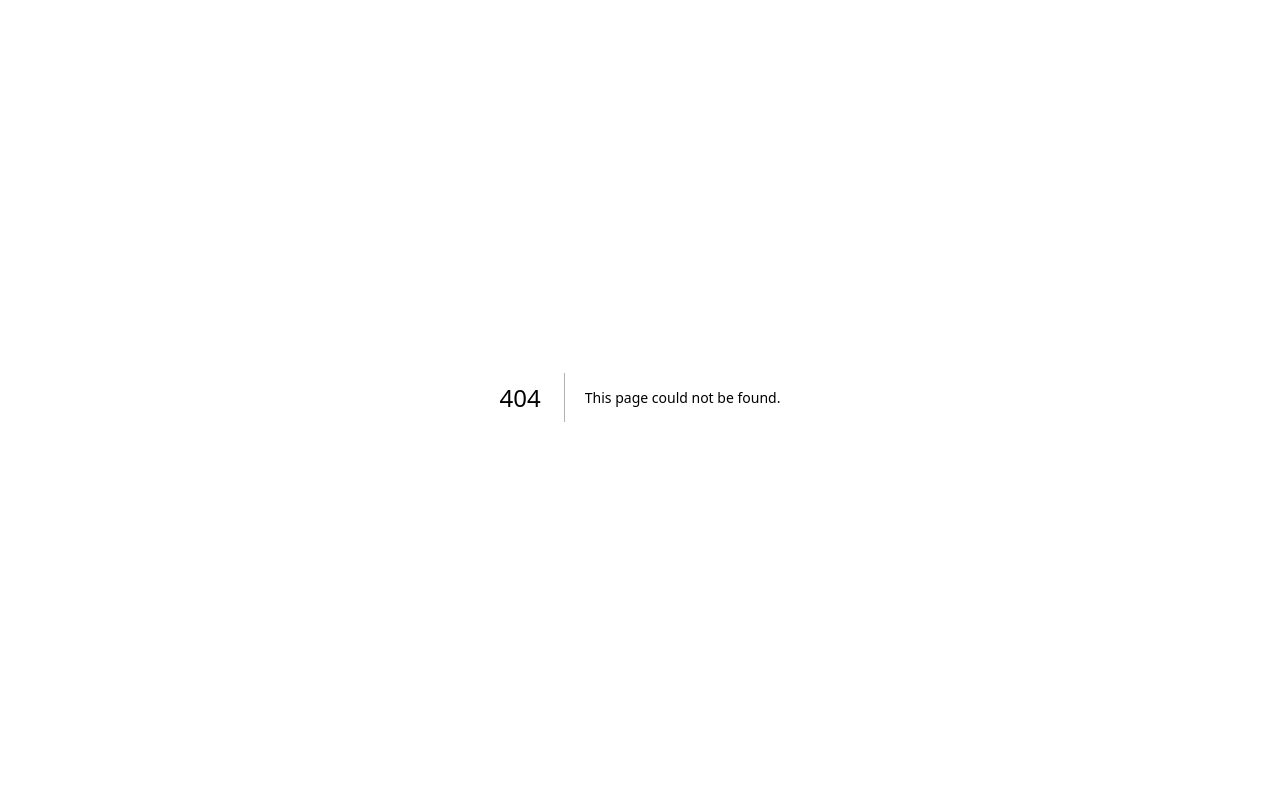
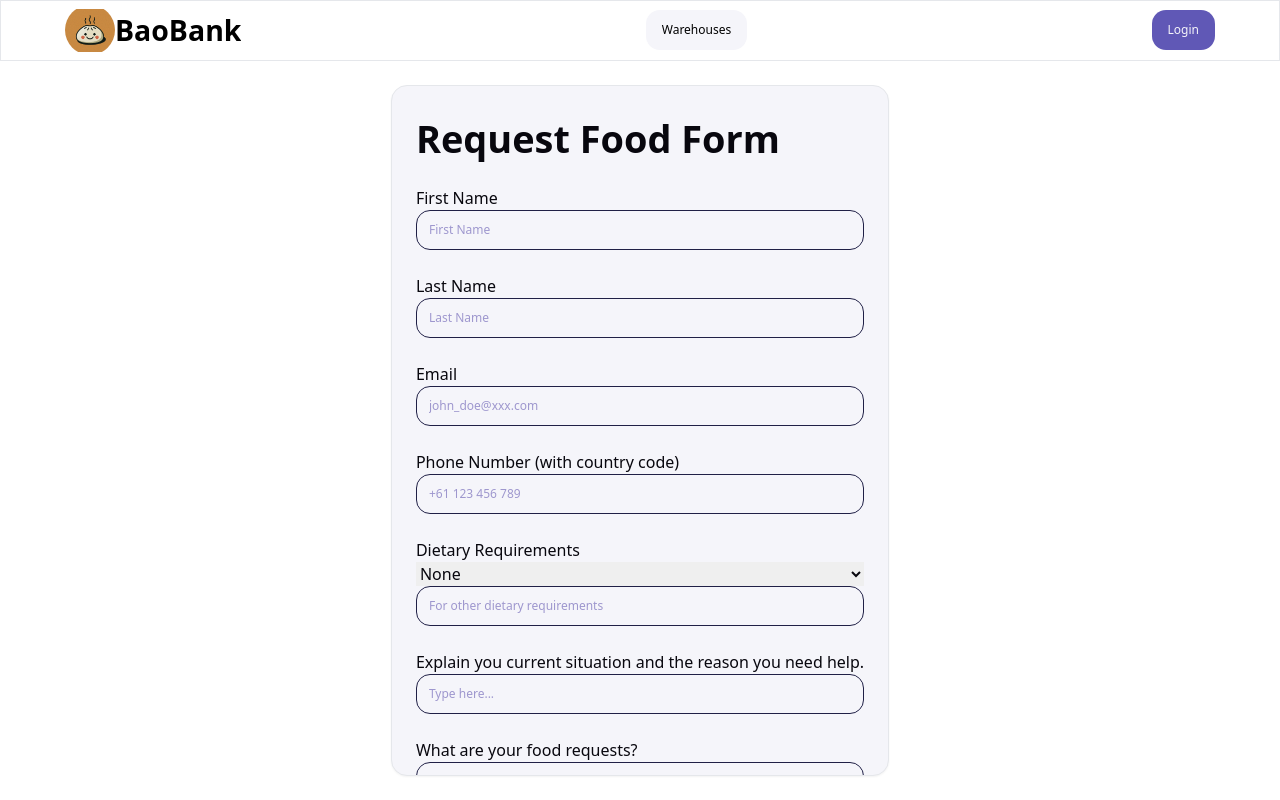
Before and after one commit to bao-warriors/bao-bank, a Next.js app: page /warehouses/1/request in a window 1280 px wide. Before the commit this address had no page. Built offline with nearby package versions, Linux system fonts and the light colour scheme; no server answers.

Commit message:
Create a food request form

```diff
--- a/package.json
+++ b/package.json
@@ -33,6 +33,7 @@
     "react": "18.2.0",
     "react-day-picker": "^8.10.0",
     "react-dom": "18.2.0",
+    "survey-react-ui": "^1.9.137",
     "tailwind-merge": "^2.2.2",
     "tailwindcss-animate": "^1.0.7",
     "zod": "^3.22.4"
--- /dev/null
+++ b/src/app/(admin)/warehouses/[id]/request/page.tsx
@@ -0,0 +1,120 @@
+// const json = {
+//     "elements": [
+//     {
+//         "type": "dropdown",
+//         "name": "dietary",
+//         "title": "Do you have any dietary requirement?",
+//         "isRequired" : true,
+//         "showNoneItem": true,
+//         "showOtherItem": true,
+//         "choices": ["Gluten free", "Dairy free and lactose free", "Vegetarian", "Vegan", "Tree nut and peanut allergies", "Fish and shellfish allergies"]
+// }],
+// "showQuestionNumbers": false,
+// "fitToContainer": true
+// };
+
+import { Card, CardContent, CardHeader } from "@/components/ui/card";
+import { Input } from "@/components/ui/input";
+import { Button } from "@/components/ui/button";
+
+export default function Page() {
+  return (
+    <main className="flex h-full w-full flex-grow flex-col items-center justify-center py-6 ">
+      <Card className="flex flex-col">
+        <CardHeader>
+          <h1 className="text-3xl font-bold">Request Food Form</h1>
+        </CardHeader>
+        <CardContent>
+          <form
+            className={
+              "flex flex-col items-center justify-start gap-6 text-nowrap"
+            }
+          >
+            {" "}
+            {/* First Name  */}
+            <section className={"text-md flex w-full flex-col font-medium"}>
+              First Name
+              <Input
+                type="text"
+                name="first_name"
+                id="first_name"
+                placeholder="First Name"
+              />
+            </section>
+            {/* Last Name  */}
+            <section className={"text-md flex w-full flex-col font-medium"}>
+              Last Name
+              <Input
+                type="text"
+                name="last_name"
+                id="last_name"
+                placeholder="Last Name"
+              />
+            </section>
+            {/* Email  */}
+            <section className={"text-md flex w-full flex-col font-medium"}>
+              Email
+              <Input
+                type="email"
+                name="email"
+                id="email"
+                placeholder="john_doe@xxx.com"
+              />
+            </section>
+            {/* Phone Number  */}
+            <section className={"text-md flex w-full flex-col font-medium"}>
+              Phone Number (with country code)
+              <Input
+                type="text"
+                name="phone"
+                id="phone"
+                placeholder="+61 123 456 789"
+              />
+            </section>
+            {/* Dietary Requirements */}
+            <section className={"text-md flex w-full flex-col font-medium"}>
+              Dietary Requirements
+              {/* <Input
+                type="text"
+                name="dietary_requirements"
+                id="dietary_requirements"
+              /> */}
+              <select>
+                <option value="None">None</option>
+                <option value="Gluten free">Gluten free</option>
+                <option value="Dairy free and lactose free">
+                  Dairy free and lactose free
+                </option>
+                <option value="Vegetarian"> Vegetarian </option>
+                <option value="Tree nut and peanut allergies">
+                  Tree nut and peanut allergies
+                </option>
+                <option value="Fish and shellfish allergies">
+                  Fish and shellfish allergies
+                </option>
+                <option value="Others">Others (please specify below)</option>
+              </select>
+              <Input
+                type="text"
+                name="color"
+                id="color"
+                style={{ display: "bg-grey" }}
+                placeholder="For other dietary requirements"
+              />
+            </section>
+            {/* Why do you need the food? */}
+            <section className={"text-md flex w-full flex-col font-medium"}>
+              Explain you current situation and the reason you need help.
+              <Input type="text" placeholder="Type here..." />
+            </section>
+            {/* What are your requests? */}
+            <section className={"text-md flex w-full flex-col font-medium"}>
+              What are your food requests?
+              <Input type="text" placeholder="Type here..." />
+            </section>
+          </form>
+        </CardContent>
+      </Card>
+    </main>
+  );
+}
```
Also changed, not shown: 1 other file (tests, documents, lock files or other folders).
